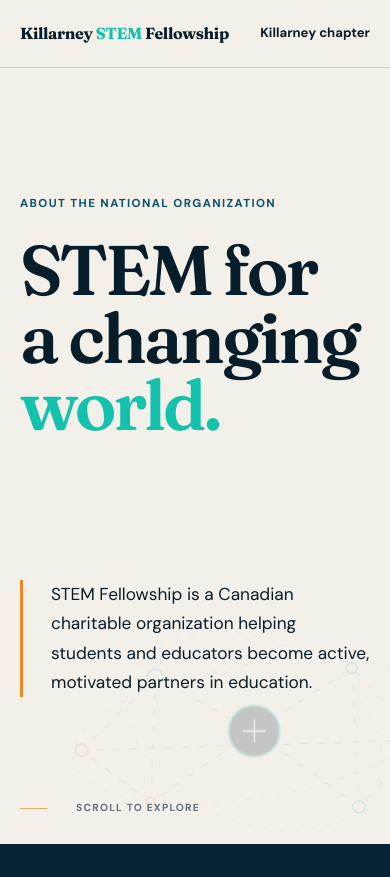
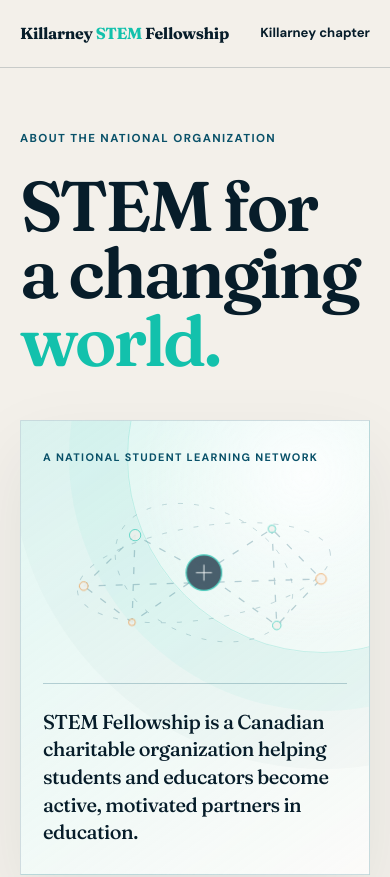
Before and after one commit to killarneystemfellowship/killarneystemfellowship.github.io, a plain HTML site: page about.html in a window 390 px wide. Shown: the top 877 px of the page. Drawn offline with Linux system fonts and the light colour scheme.

Commit message:
Refine about hero visual composition

```diff
--- a/about.html
+++ b/about.html
@@ -175,10 +175,10 @@
         position: relative;
         min-height: calc(100svh - 76px);
         display: grid;
-        grid-template-columns: minmax(0, 1.35fr) minmax(280px, 0.65fr);
-        gap: clamp(36px, 5vw, 88px);
+        grid-template-columns: minmax(0, 1.08fr) minmax(380px, 0.72fr);
+        gap: clamp(46px, 6vw, 108px);
         align-items: center;
-        padding: clamp(74px, 9vw, 132px) 4vw clamp(96px, 10vw, 142px);
+        padding: clamp(62px, 7vw, 104px) 4vw clamp(88px, 9vw, 126px);
         overflow: hidden;
       }
 
@@ -192,15 +192,50 @@
       }
 
       .hero-side {
-        display: grid;
-        gap: clamp(28px, 3.5vw, 52px);
-        align-content: center;
+        min-height: clamp(500px, 64vh, 680px);
+        display: flex;
+        flex-direction: column;
+        justify-content: space-between;
+        padding: clamp(28px, 3.2vw, 52px);
+        overflow: hidden;
+        background:
+          radial-gradient(circle at 82% 12%, rgba(255, 255, 255, 0.86), transparent 34%),
+          linear-gradient(145deg, var(--teal-wash), rgba(255, 255, 255, 0.72));
+        border: 1px solid rgba(9, 81, 105, 0.18);
+        box-shadow: 0 30px 70px rgba(7, 34, 53, 0.08);
+      }
+
+      .hero-side::before {
+        content: "";
+        position: absolute;
+        top: -160px;
+        right: -150px;
+        width: 390px;
+        aspect-ratio: 1;
+        border: 1px solid rgba(19, 193, 172, 0.2);
+        border-radius: 50%;
+        box-shadow:
+          0 0 0 58px rgba(19, 193, 172, 0.045),
+          0 0 0 116px rgba(9, 81, 105, 0.025);
+        pointer-events: none;
+      }
+
+      .hero-side-label {
+        position: relative;
+        z-index: 2;
+        margin: 0;
+        color: var(--blue);
+        font-size: 0.68rem;
+        font-weight: 700;
+        letter-spacing: 0.12em;
+        text-transform: uppercase;
       }
 
       .hero-graphic {
         position: relative;
-        width: min(100%, 590px);
-        justify-self: end;
+        z-index: 1;
+        width: 100%;
+        margin: auto 0;
         color: var(--blue);
         pointer-events: none;
       }
@@ -219,14 +254,14 @@
       }
 
       .network-orbit {
-        stroke: rgba(9, 81, 105, 0.2);
+        stroke: rgba(9, 81, 105, 0.28);
         stroke-width: 1;
         stroke-dasharray: 5 11;
         animation: network-flow 12s linear infinite;
       }
 
       .network-link {
-        stroke: rgba(9, 81, 105, 0.24);
+        stroke: rgba(9, 81, 105, 0.36);
         stroke-width: 1.3;
         stroke-dasharray: 7 10;
         animation: network-flow 9s linear infinite reverse;
@@ -264,9 +299,9 @@
 
       .hero-graphic-label {
         display: flex;
-        justify-content: flex-end;
+        justify-content: center;
         gap: 12px;
-        margin: 10px 10px 0 0;
+        margin: 10px 0 0;
         color: rgba(7, 34, 53, 0.58);
         font-size: 0.62rem;
         font-weight: 700;
@@ -350,12 +385,14 @@
       }
 
       .hero-summary {
-        max-width: 42ch;
+        max-width: none;
         margin: 0;
-        padding-left: 28px;
-        border-left: 3px solid var(--orange);
-        font-size: clamp(1.08rem, 1.4vw, 1.3rem);
-        line-height: 1.7;
+        padding: clamp(24px, 2.4vw, 36px) 0 0;
+        border-top: 1px solid rgba(9, 81, 105, 0.25);
+        font-family: var(--font-serif), Georgia, serif;
+        font-size: clamp(1.25rem, 1.7vw, 1.75rem);
+        line-height: 1.38;
+        letter-spacing: -0.025em;
       }
 
       .section-pad { padding: clamp(80px, 10vw, 150px) 4vw; }
@@ -564,13 +601,16 @@
         h1 { max-width: 10.5ch; }
         .hero-summary { max-width: 650px; }
         .hero-side {
+          min-height: auto;
+          display: grid;
           grid-template-columns: minmax(240px, 0.7fr) minmax(280px, 1fr);
           gap: clamp(28px, 5vw, 64px);
           align-items: center;
         }
+        .hero-side-label { grid-column: 1 / -1; }
         .hero-graphic {
           width: 100%;
-          opacity: 0.58;
+          opacity: 0.78;
         }
       }
 
@@ -596,15 +636,18 @@
         .pillar-card:last-child { grid-column: auto; }
         .footer-meta { flex-direction: column; }
         .hero-side {
-          position: static;
-          display: block;
+          position: relative;
+          display: grid;
+          grid-template-columns: 1fr;
+          gap: 28px;
+          padding: 28px 22px;
         }
         .hero-graphic {
-          position: absolute;
-          top: 38px;
-          right: -90px;
-          width: 112vw;
-          opacity: 0.2;
+          position: relative;
+          top: auto;
+          right: auto;
+          width: 100%;
+          opacity: 0.72;
         }
         .hero-graphic-label { display: none; }
         .hero-scroll-cue { left: 20px; }
@@ -660,6 +703,7 @@
           <h1>STEM for a changing <em>world.</em></h1>
         </div>
         <div class="hero-side">
+          <p class="hero-side-label">A national student learning network</p>
           <div class="hero-graphic" aria-hidden="true">
             <svg viewBox="0 0 680 360" role="presentation">
               <ellipse class="network-orbit" cx="360" cy="176" rx="286" ry="104" transform="rotate(-9 360 176)" />
```
